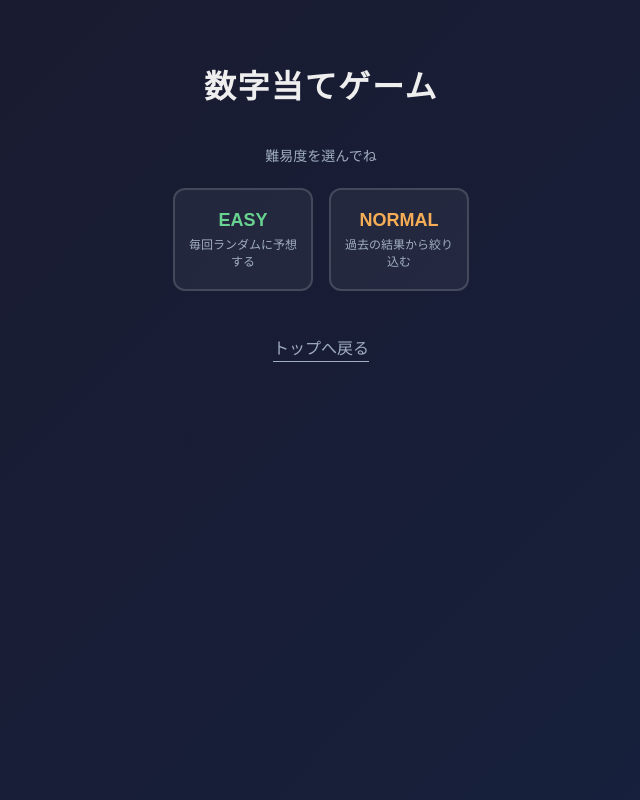
After one commit to HaRyao5o5/flask-game-prototype, a Flask app: page /numeron/difficulty/ in a window 1280 px wide. The commit adds this page. Shown: the whole page, without its empty margins (319-959 px from the left). Run offline with Flask 3, Linux system fonts and the light colour scheme.

Commit message:
難易度選択を実装

```diff
--- a/mini_games/app.py
+++ b/mini_games/app.py
@@ -14,8 +14,23 @@ def index():
 # ○×ゲーム
 # ==================================================
 
+@app.route('/tictactoe/difficulty/')
+def tictactoe_difficulty():
+    return render_template('tictactoe_difficulty.html')
+
+@app.route('/tictactoe/start', methods=['POST'])
+def tictactoe_start():
+    difficulty = request.form.get('difficulty', 'normal')
+    session['tt_difficulty'] = difficulty
+    session['tt_board'] = tt.create_board()
+    session['tt_winner'] = None
+    return redirect(url_for('tictactoe'))
+
 @app.route('/tictactoe/')
 def tictactoe():
+    if 'tt_difficulty' not in session:
+        return redirect(url_for('tictactoe_difficulty'))
+
     if 'tt_board' not in session:
         session['tt_board'] = tt.create_board()
         session['tt_winner'] = None
@@ -23,7 +38,8 @@ def tictactoe():
     return render_template(
         'tictactoe.html',
         board=session['tt_board'],
-        winner=session['tt_winner']
+        winner=session['tt_winner'],
+        difficulty=session['tt_difficulty']
     )
 
 @app.route('/tictactoe/move', methods=['POST'])
@@ -42,7 +58,7 @@ def tictactoe_move():
         winner = tt.check_winner(board)
 
         if winner is None:
-            cpu_row, cpu_col = tt.cpu_move(board, difficulty="normal")
+            cpu_row, cpu_col = tt.cpu_move(board, difficulty=session['tt_difficulty'])
             tt.place_mark(board, cpu_row, cpu_col, "O")
             winner = tt.check_winner(board)
 
@@ -62,8 +78,26 @@ def tictactoe_reset():
 # 数字当てゲーム
 # ==================================================
 
+@app.route('/numeron/difficulty/')
+def numeron_difficulty():
+    return render_template('numeron_difficulty.html')
+
+@app.route('/numeron/start', methods=['POST'])
+def numeron_start():
+    difficulty = request.form.get('difficulty', 'normal')
+    session['nm_difficulty'] = difficulty
+    session['nm_player_secret'] = nm.generate_secret_number()
+    session['nm_cpu_secret'] = nm.generate_secret_number()
+    session['nm_history'] = []
+    session['nm_winner'] = None
+    session['nm_error'] = None
+    return redirect(url_for('numeron'))
+
 @app.route('/numeron/')
 def numeron():
+    if 'nm_difficulty' not in session:
+        return redirect(url_for('numeron_difficulty'))
+
     if 'nm_player_secret' not in session:
         session['nm_player_secret'] = nm.generate_secret_number()
         session['nm_cpu_secret'] = nm.generate_secret_number()
@@ -75,7 +109,8 @@ def numeron():
         'numeron.html',
         history=session['nm_history'],
         winner=session['nm_winner'],
-        error=session.get('nm_error')
+        error=session.get('nm_error'),
+        difficulty=session['nm_difficulty']
     )
 
 @app.route('/numeron/guess', methods=['POST'])
@@ -92,7 +127,7 @@ def numeron_guess():
     session['nm_error'] = None
 
     player_eat, player_bite = nm.judge(session['nm_cpu_secret'], player_guess)
-    cpu_guessed = nm.cpu_guess(difficulty="normal", history=session['nm_history'])
+    cpu_guessed = nm.cpu_guess(difficulty=session['nm_difficulty'], history=session['nm_history'])
     cpu_eat, cpu_bite = nm.judge(session['nm_player_secret'], cpu_guessed)
 
     history = session['nm_history']
@@ -149,7 +184,7 @@ def othello_advance_step():
         return
 
     if current_color == ot.WHITE:
-        row, col = ot.cpu_move(board, ot.WHITE, difficulty="normal")
+        row, col = ot.cpu_move(board, ot.WHITE, difficulty=session.get('ot_difficulty', 'normal'))
         ot.place_and_flip(board, row, col, ot.WHITE)
         messages.append(f"CPUは {ot.to_notation(row, col)} に置きました")
         session['othello_board'] = board
@@ -159,8 +194,26 @@ def othello_advance_step():
         session.modified = True
         return
 
+@app.route('/othello/difficulty/')
+def othello_difficulty():
+    return render_template('othello_difficulty.html')
+
+@app.route('/othello/start', methods=['POST'])
+def othello_start():
+    difficulty = request.form.get('difficulty', 'normal')
+    session['ot_difficulty'] = difficulty
+    session['othello_board'] = ot.create_board()
+    session['othello_turn'] = ot.BLACK
+    session['othello_winner'] = None
+    session['othello_messages'] = []
+    session['othello_last_cpu_move'] = None
+    return redirect(url_for('othello'))
+
 @app.route('/othello/')
 def othello():
+    if 'ot_difficulty' not in session:
+        return redirect(url_for('othello_difficulty'))
+
     if 'othello_board' not in session:
         session['othello_board'] = ot.create_board()
         session['othello_turn'] = ot.BLACK
--- a/mini_games/static/style.css
+++ b/mini_games/static/style.css
@@ -412,3 +412,48 @@ h1 {
         font-size: 10px;
     }
 }
+
+.difficulty-form {
+    display: flex;
+    gap: 16px;
+    margin-bottom: 20px;
+}
+
+.difficulty-btn {
+    display: flex;
+    flex-direction: column;
+    align-items: center;
+    gap: 4px;
+    width: 140px;
+    padding: 20px 12px;
+    border-radius: 12px;
+    border: 2px solid rgba(255, 255, 255, 0.15);
+    background: rgba(255, 255, 255, 0.05);
+    color: #eee;
+    cursor: pointer;
+    transition: transform 0.15s ease, background 0.15s ease;
+}
+
+.difficulty-btn:hover {
+    transform: translateY(-3px);
+    background: rgba(255, 255, 255, 0.1);
+}
+
+.difficulty-btn.easy .difficulty-label {
+    color: #68d391;
+}
+
+.difficulty-btn.normal .difficulty-label {
+    color: #f6ad55;
+}
+
+.difficulty-label {
+    font-size: 18px;
+    font-weight: bold;
+}
+
+.difficulty-desc {
+    font-size: 12px;
+    color: #a0aec0;
+    text-align: center;
+}
--- a/mini_games/templates/numeron.html
+++ b/mini_games/templates/numeron.html
@@ -8,6 +8,8 @@
 <body data-result="{% if winner == 'player' %}win{% elif winner == 'cpu' %}lose{% elif winner == 'draw' %}draw{% endif %}">
 
 <h1>数字当てゲーム</h1>
+
+<p class="rule-text">難易度: {{ "EASY" if difficulty == "easy" else "NORMAL" }}</p>
 
 <p class="rule-text">
     重複しない3桁の数字を予想してね。桁も数字も合っていれば EAT、数字だけ合っていれば BITE。
@@ -55,6 +57,7 @@
 {% endif %}
 
 <a href="{{ url_for('numeron_reset') }}" class="reset-link">最初からやり直す</a>
+<a href="{{ url_for('numeron_difficulty') }}" class="reset-link">難易度を選び直す</a>
 <a href="{{ url_for('index') }}" class="reset-link">トップへ戻る</a>
 
 <script src="{{ url_for('static', filename='effects.js') }}"></script>
--- /dev/null
+++ b/mini_games/templates/numeron_difficulty.html
@@ -0,0 +1,27 @@
+<!DOCTYPE html>
+<html lang="ja">
+<head>
+<meta charset="UTF-8">
+<title>難易度選択 - 数字当てゲーム</title>
+<link rel="stylesheet" href="{{ url_for('static', filename='style.css') }}">
+</head>
+<body>
+
+<h1>数字当てゲーム</h1>
+<p class="rule-text">難易度を選んでね</p>
+
+<form method="POST" action="{{ url_for('numeron_start') }}" class="difficulty-form">
+    <button type="submit" name="difficulty" value="easy" class="difficulty-btn easy">
+        <span class="difficulty-label">EASY</span>
+        <span class="difficulty-desc">毎回ランダムに予想する</span>
+    </button>
+    <button type="submit" name="difficulty" value="normal" class="difficulty-btn normal">
+        <span class="difficulty-label">NORMAL</span>
+        <span class="difficulty-desc">過去の結果から絞り込む</span>
+    </button>
+</form>
+
+<a href="{{ url_for('index') }}" class="reset-link">トップへ戻る</a>
+
+</body>
+</html>
--- a/mini_games/templates/othello.html
+++ b/mini_games/templates/othello.html
@@ -11,6 +11,8 @@
 <body data-result="{% if winner == 'black' %}win{% elif winner == 'white' %}lose{% elif winner == 'draw' %}draw{% endif %}">
 
 <h1>オセロ</h1>
+
+<p class="rule-text">難易度: {{ "EASY" if difficulty == "easy" else "NORMAL" }}</p>
 
 <p class="score-text">
     あなた（黒）: {{ black_count }}　CPU（白）: {{ white_count }}
@@ -72,6 +74,7 @@
 {% endif %}
 
 <a href="{{ url_for('othello_reset') }}" class="reset-link">最初からやり直す</a>
+<a href="{{ url_for('othello_difficulty') }}" class="reset-link">難易度を選び直す</a>
 <a href="{{ url_for('index') }}" class="reset-link">トップへ戻る</a>
 
 <script src="{{ url_for('static', filename='effects.js') }}"></script>
--- a/mini_games/templates/tictactoe.html
+++ b/mini_games/templates/tictactoe.html
@@ -8,6 +8,8 @@
 <body data-result="{% if winner == 'X' %}win{% elif winner == 'O' %}lose{% elif winner == 'draw' %}draw{% endif %}">
 
 <h1>○×ゲーム</h1>
+
+<p class="rule-text">難易度: {{ "EASY" if difficulty == "easy" else "NORMAL" }}</p>
 
 <table class="board">
 {% for row in range(3) %}
@@ -40,6 +42,7 @@
 {% endif %}
 
 <a href="{{ url_for('tictactoe_reset') }}" class="reset-link">最初からやり直す</a>
+<a href="{{ url_for('tictactoe_difficulty') }}" class="reset-link">難易度を選び直す</a>
 <a href="{{ url_for('index') }}" class="reset-link">トップへ戻る</a>
 
 <script src="{{ url_for('static', filename='effects.js') }}"></script>
```
Also changed, not shown: mini_games/templates/othello_difficulty.html (added, +27 -0 lines), mini_games/templates/tictactoe_difficulty.html (added, +27 -0 lines).
